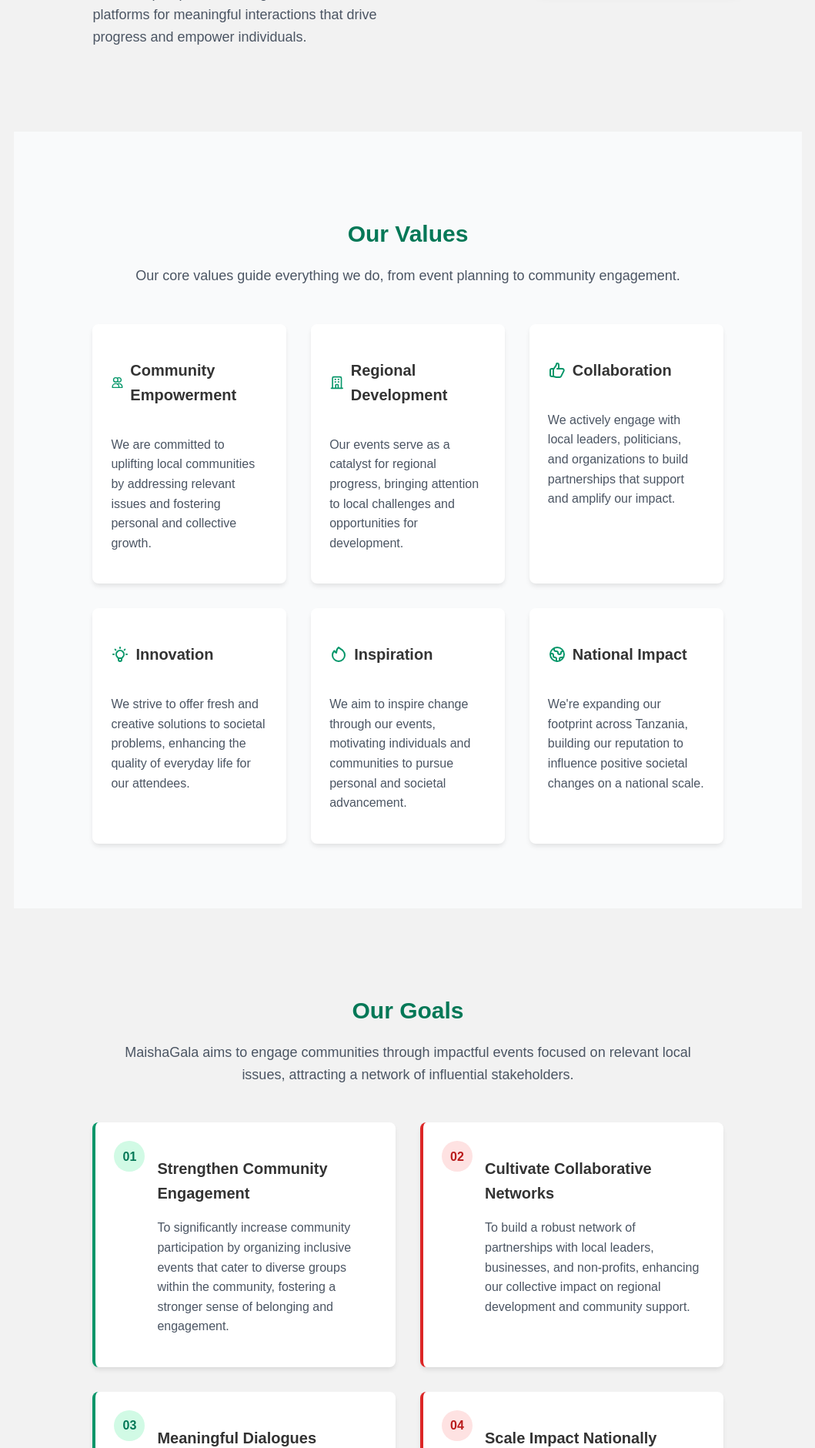
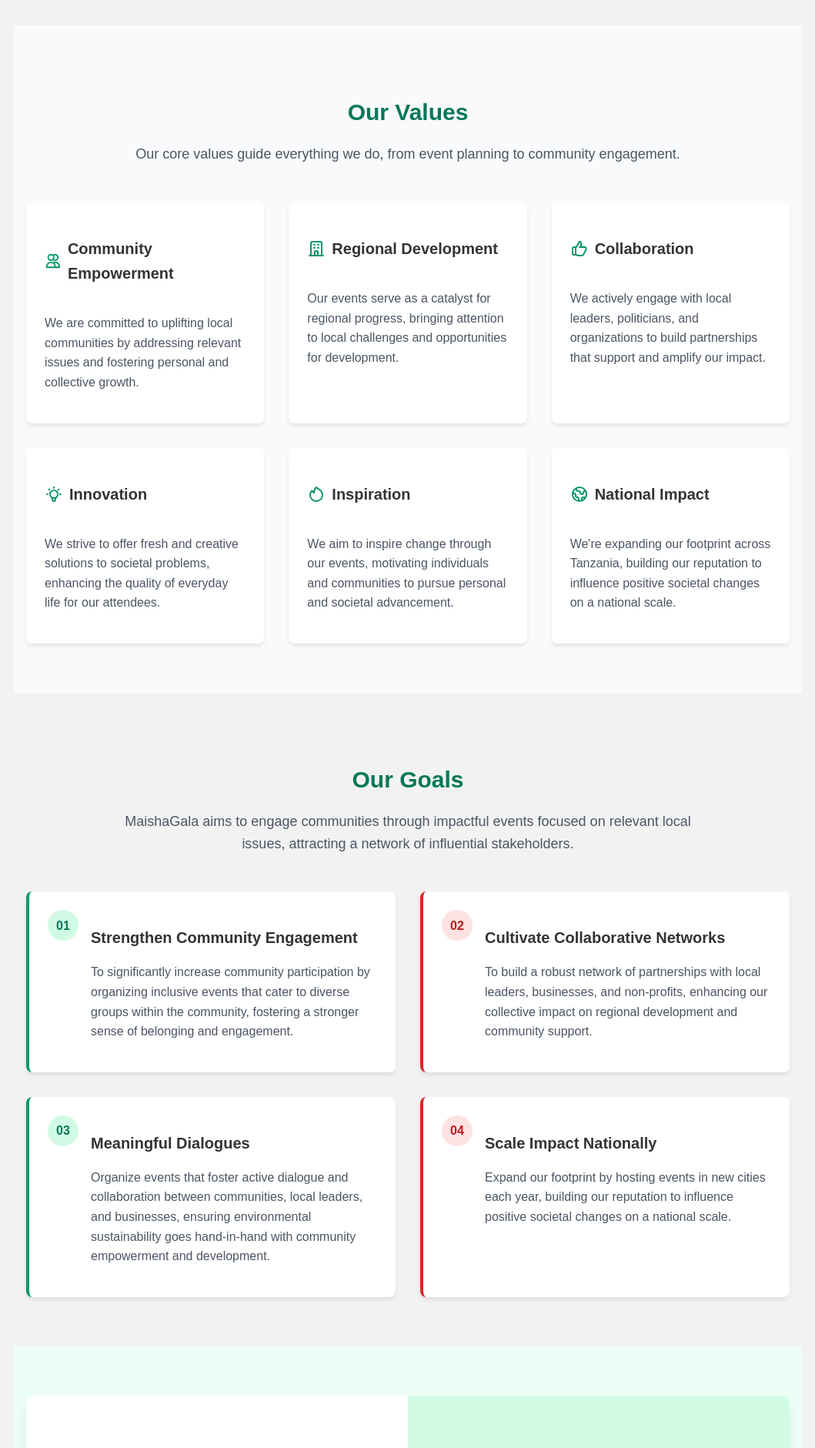
Before and after one commit to Cmanar0/django-app, a Django app: page / in a window 1280 px wide. Shown: the part 1139-3020 px from the top of the page at 77% size, without its empty margins (110-1169 px from the left). Run offline with Django 5.2, Linux system fonts and the light colour scheme.

Commit message:
Update styling of home template

```diff
--- a/core/templates/core/base.html
+++ b/core/templates/core/base.html
@@ -12,12 +12,16 @@
     html, body {
       height: 100%;
       margin: 0;
+      padding: 0;
     }
 
     body {
       display: flex;
       flex-direction: column;
       min-height: 100vh;
+      width: 100%;
+      margin: 0;
+      padding: 0;
     }
 
     main {
--- a/core/templates/core/home.html
+++ b/core/templates/core/home.html
@@ -12,6 +12,7 @@
     position: relative;
     padding: 4rem 0;
     overflow: hidden;
+    width: 100%;
   }
 
   .hero-bg {
@@ -22,6 +23,7 @@
     bottom: 0;
     background: linear-gradient(to right, rgba(236, 253, 245, 0.8), rgba(254, 242, 242, 0.8));
     z-index: 0;
+    width: 100%;
   }
 
   .hero-content {
@@ -90,6 +92,7 @@
   /* Section Padding */
   .section-padding {
     padding: 4rem 0;
+    width: 100%;
   }
 
   /* Mission Section */
@@ -169,8 +172,9 @@
   }
 
   /* Values Section */
-  .values-bg {
+  .values-section {
     background-color: #f9fafb;
+    width: 100%;
   }
 
   .section-title {
@@ -312,8 +316,9 @@
   }
 
   /* CTA Section */
-  .cta-bg {
+  .cta-section {
     background-color: #ecfdf5;
+    width: 100%;
   }
 
   .cta-card {
@@ -376,6 +381,12 @@
     height: 6rem;
     color: #059669;
   }
+  /* Content container for centered content */
+  .content-container {
+    max-width: 1200px;
+    margin: 0 auto;
+    padding: 0 1rem;
+  }
 </style>
 {% endblock %}
 
@@ -384,7 +395,7 @@
   <!-- Hero Section -->
   <section class="hero-section">
     <div class="hero-bg"></div>
-    <div class="container">
+    <div class="content-container">
       <div class="hero-content">
         <h1 class="hero-title">Inspiring Growth, Empowering Communities</h1>
         <p class="hero-text">
@@ -400,7 +411,7 @@
 
   <!-- Mission Section -->
   <section class="section-padding">
-    <div class="container">
+    <div class="content-container">
       <div class="mission-grid">
         <div>
           <h2 class="mission-title">Our Mission</h2>
@@ -435,8 +446,8 @@
   </section>
 
   <!-- Values Section -->
-  <section class="section-padding values-bg">
-    <div class="container">
+  <section class="section-padding values-section">
+    <div class="content-container">
       <div class="section-title">
         <h2>Our Values</h2>
         <p>
@@ -522,7 +533,7 @@
 
   <!-- Goals Section -->
   <section class="section-padding">
-    <div class="container">
+    <div class="content-container">
       <div class="section-title">
         <h2>Our Goals</h2>
         <p>
@@ -583,8 +594,8 @@
   </section>
 
   <!-- CTA Section -->
-  <section class="section-padding cta-bg">
-    <div class="container">
+  <section class="section-padding cta-section">
+    <div class="content-container">
       <div class="cta-card">
         <div class="cta-grid">
           <div class="cta-content">
```
